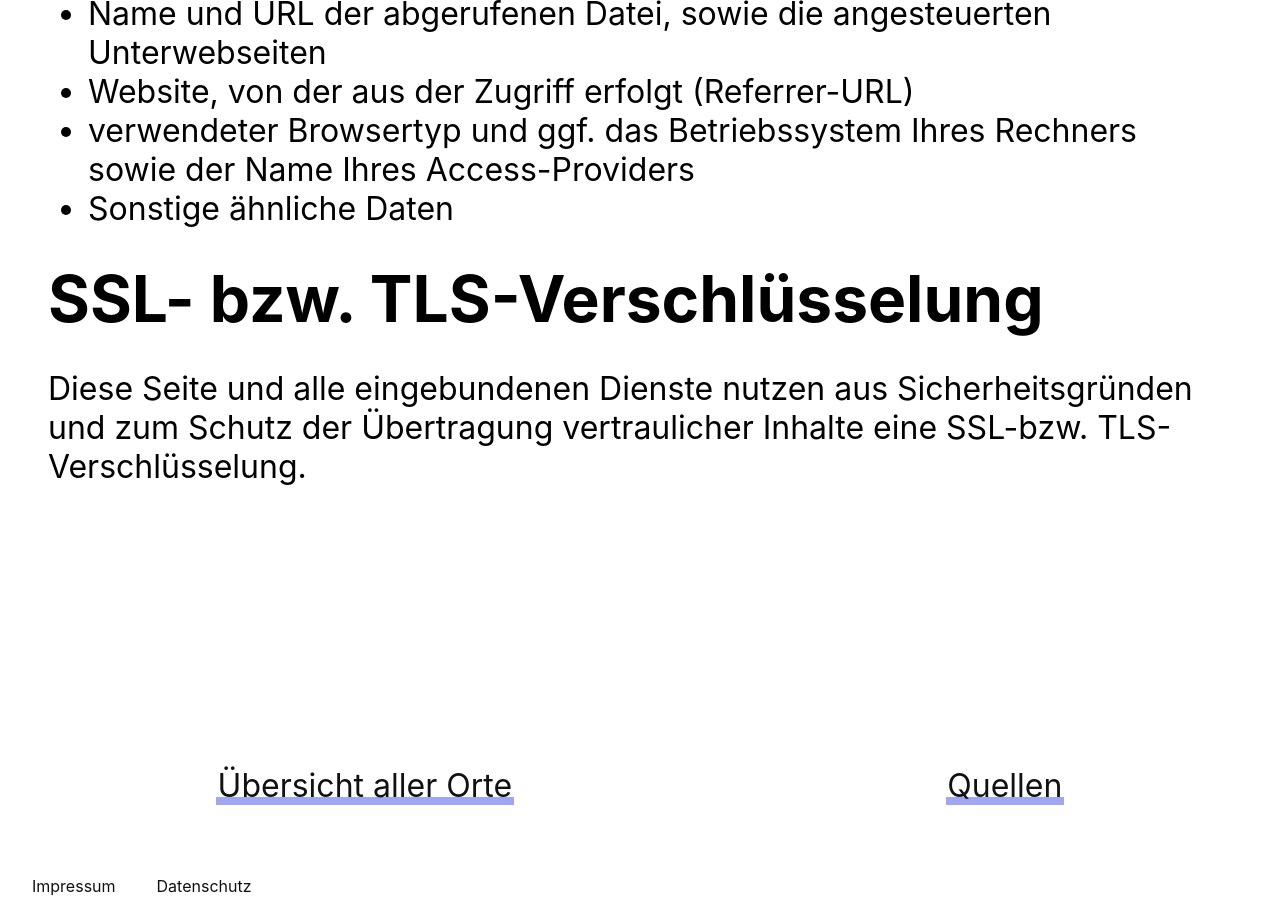
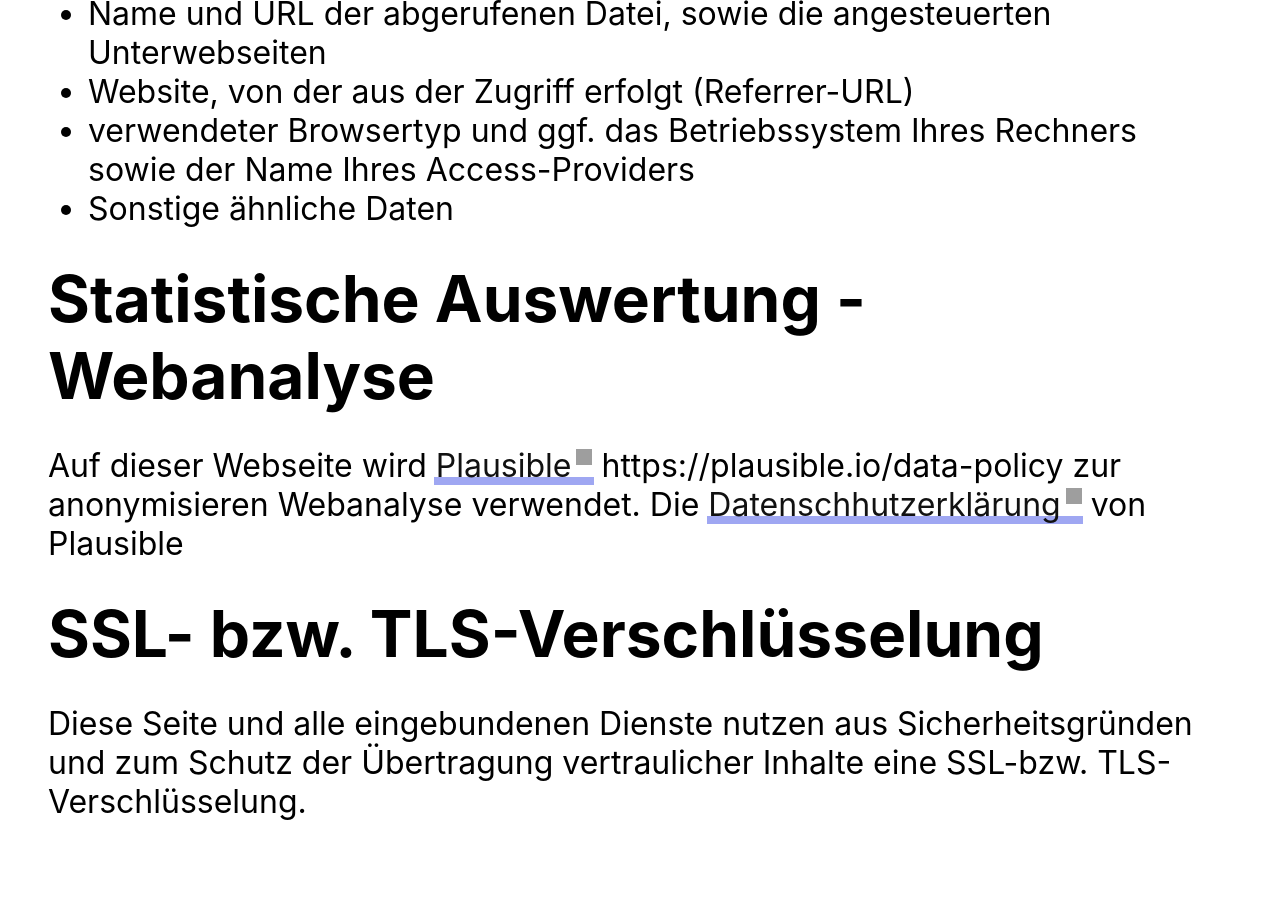
Before and after one commit to app-5ls-de/wetter, a Jekyll site: the page built from datenschutz.md, in a window 1280 px wide and 900 px high, scrolled down 1347 px. Built offline with Jekyll 4.4.1, drawn with Linux system fonts in a browser that asks for light colours; grey boxes are pictures that could not be loaded.

Commit message:
Update datenschutz.md

```diff
--- a/datenschutz.md
+++ b/datenschutz.md
@@ -29,5 +29,12 @@ Diese Dienste könnten unter anderem folgende Informationen speichern und verarb
 - verwendeter Browsertyp und ggf. das Betriebssystem Ihres Rechners sowie der Name Ihres Access-Providers
 - Sonstige ähnliche Daten
 
+
+# Statistische Auswertung - Webanalyse
+
+Auf dieser Webseite wird [Plausible](https://plausible.io/){:target="_blank"} https://plausible.io/data-policy zur anonymisieren Webanalyse verwendet.
+Die [Datenschhutzerklärung](https://plausible.io/){:target="_blank"} von Plausible
+
+
 # SSL- bzw. TLS-Verschlüsselung
 Diese Seite und alle eingebundenen Dienste nutzen aus Sicherheitsgründen und zum Schutz der Übertragung vertraulicher Inhalte eine SSL-bzw. TLS-Verschlüsselung.
```
